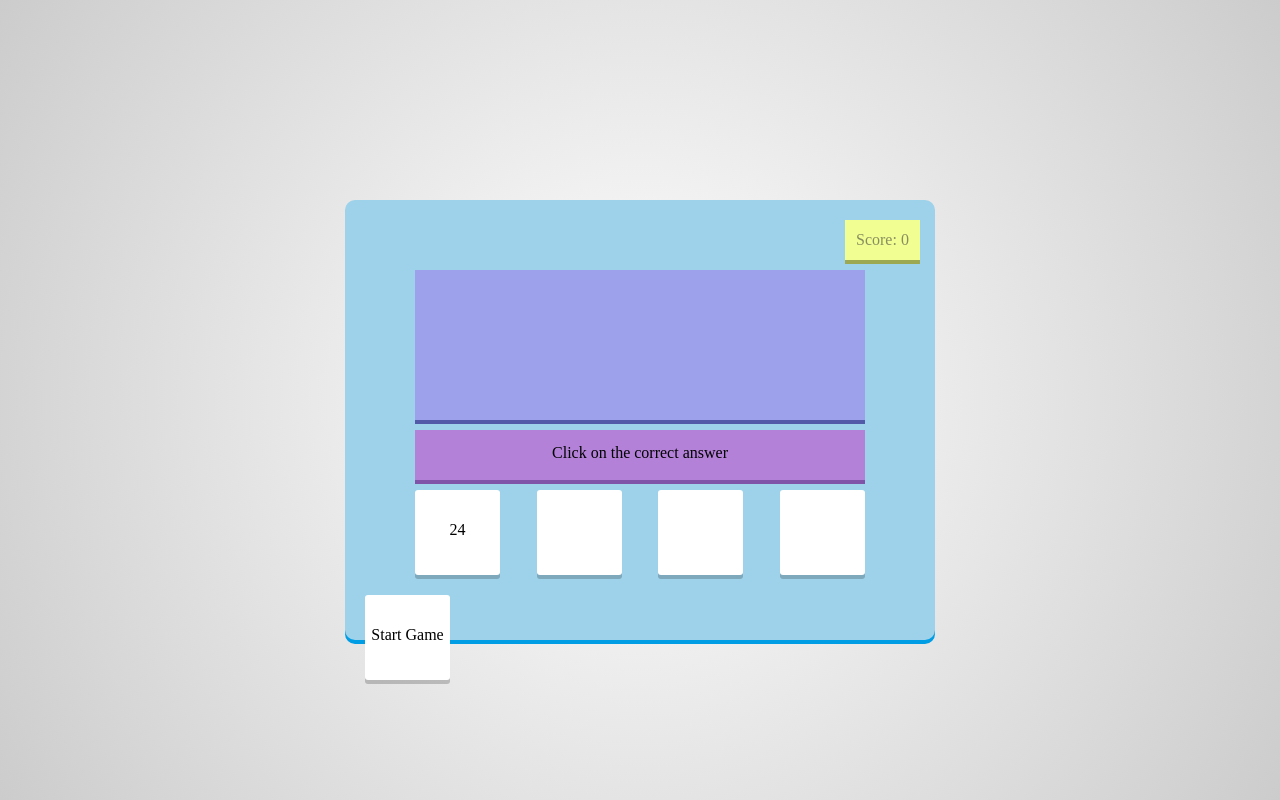
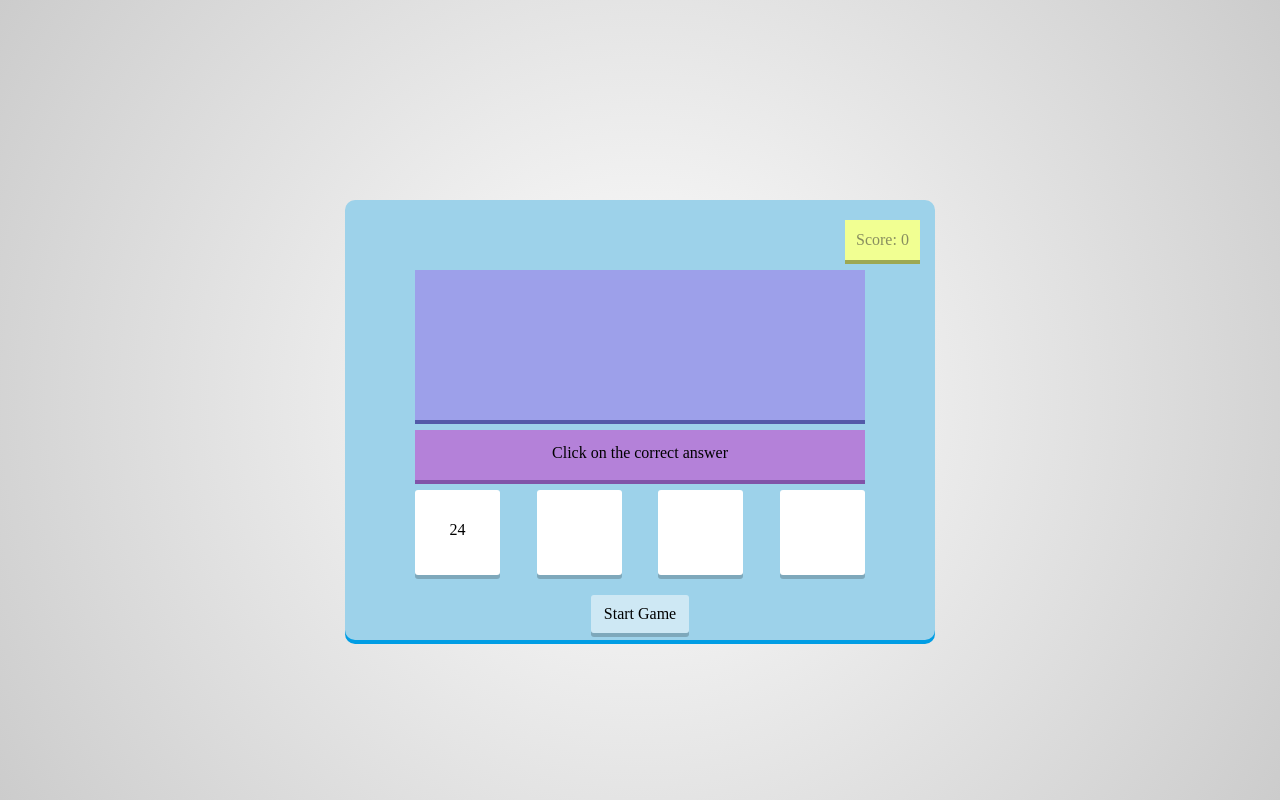
Before and after one commit to Rvp888/Maths-Game-1, a plain HTML site: page index.html in a window 1280 px wide. Drawn offline with Linux system fonts and the light colour scheme.

Commit message:
start/reset button style updated

```diff
--- a/styling.css
+++ b/styling.css
@@ -87,27 +87,25 @@ html {
     margin-right: 0;
 }
 
-.box:hover {
+.box:hover, #start-reset:hover {
     background-color: #9c89f6;
     color: white;
     box-shadow: 0 4px #6b54d3;
 }
 
-.box:active {
+.box:active, #start-reset:active {
     box-shadow: 0 0 #6b54d3;
     top: 4px;
 }
 
 #start-reset {
-    width: 85px;
-    height: 85px;
-    background-color: white;
-    float: left;
-    margin-right: 36.5px;
+    width: 78px;
+    background-color: rgba(255, 255, 255, 0.5);
+    margin: 0 auto;
+    padding: 10px;
     border-radius: 3px;
     cursor: pointer;
     box-shadow: 0 4px rgba(0, 0, 0, 0.2);
     text-align: center;
-    line-height: 80px;
     position: relative;
 }
```
Also changed, not shown: index.html (+1 -0 lines).
